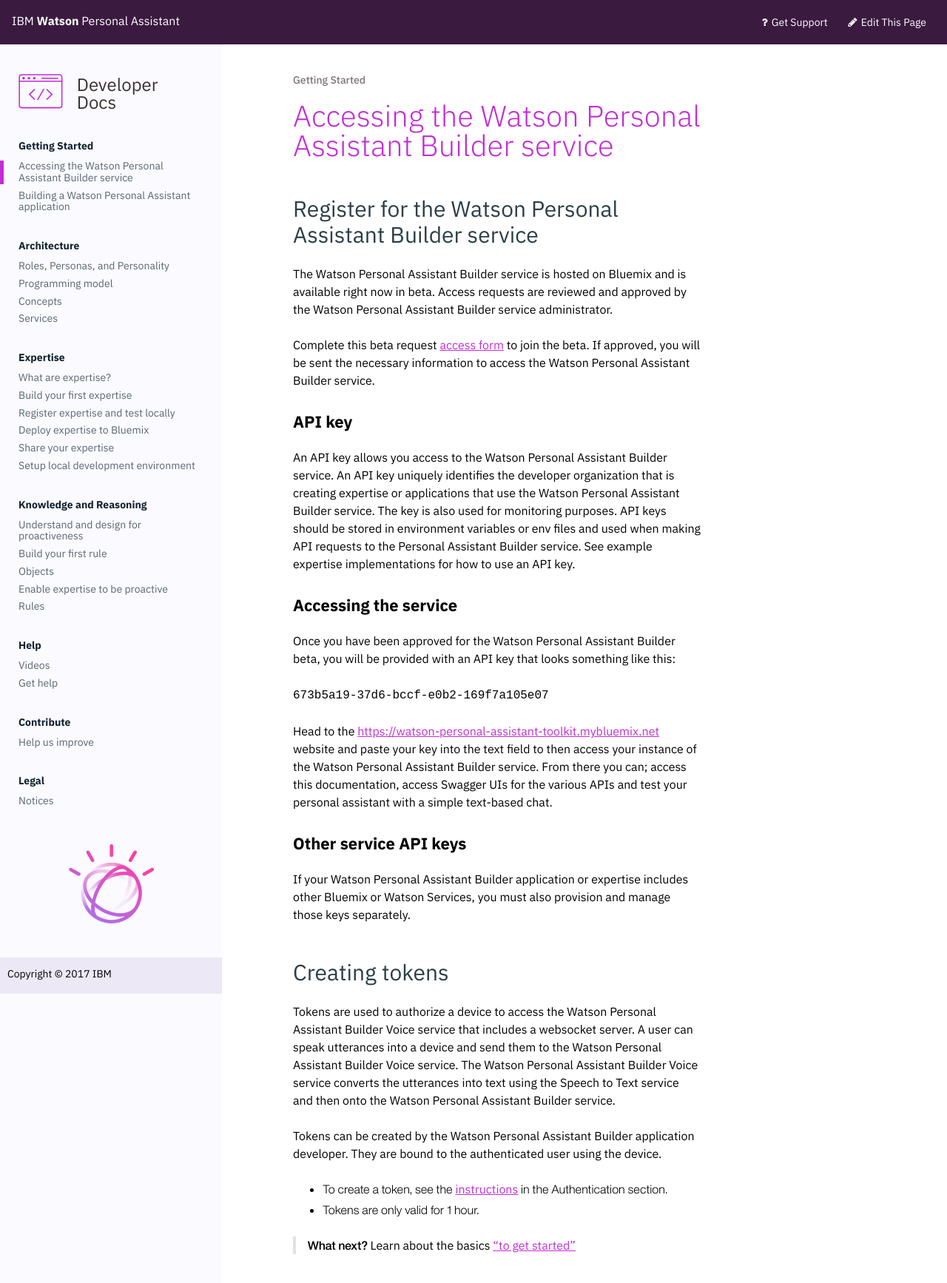
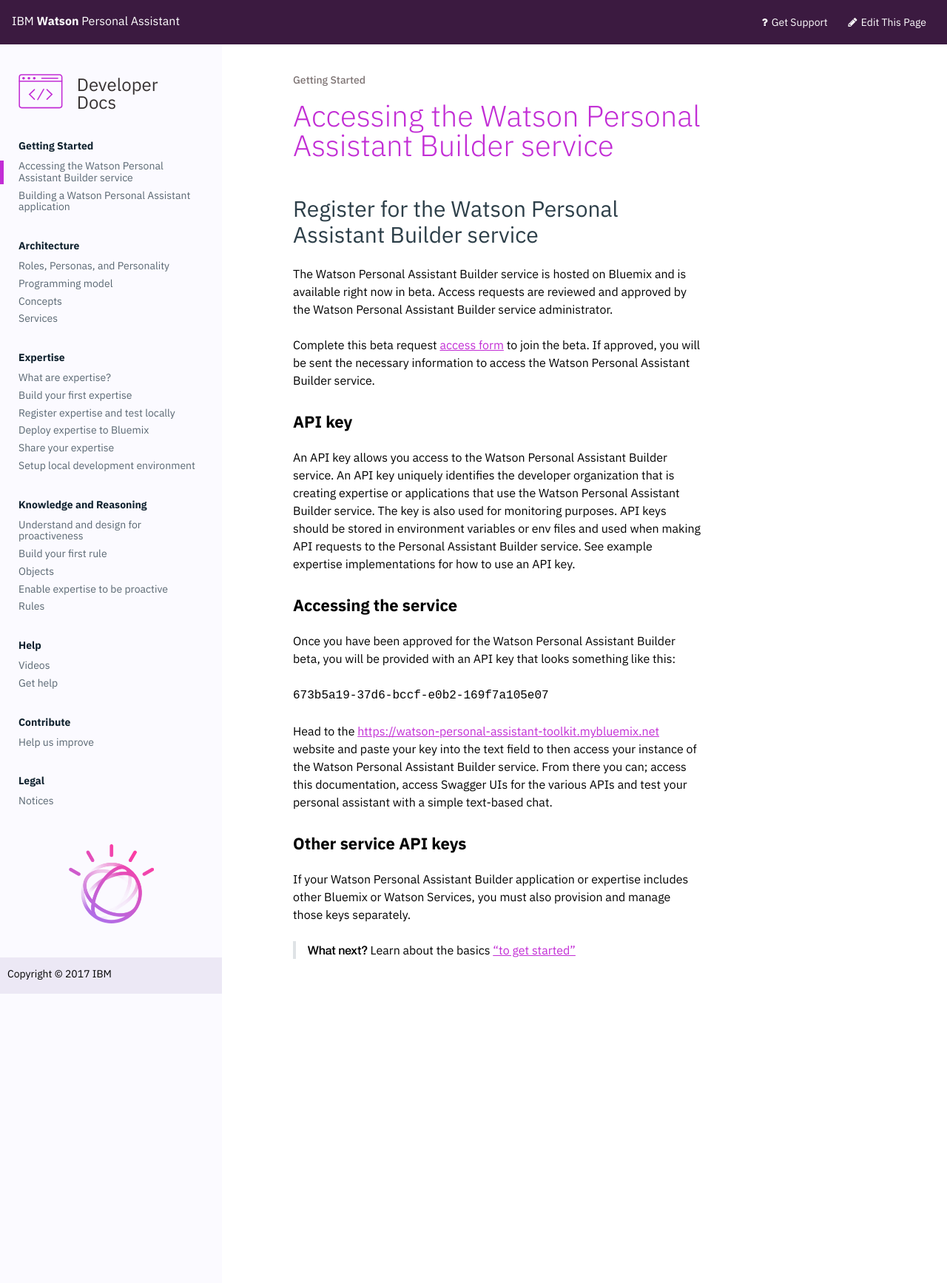
Before and after one commit to benjohnsonnlp/developer, a Jekyll site: the page built from _content/get-started/get-api-key.md, in a window 1280 px wide. Shown: the top 1734 px of the page at 74% size. Built offline with Jekyll 4.4.1, drawn with Linux system fonts in a browser that asks for light colours.

Commit message:
removes the bit about device tokens and the websocket server

```diff
--- a/_content/get-started/get-api-key.md
+++ b/_content/get-started/get-api-key.md
@@ -20,12 +20,4 @@
 ### Other service API keys
 If your Watson Personal Assistant Builder application or expertise includes other Bluemix or Watson Services, you must also provision and manage those keys separately.
 
-## Creating tokens
-Tokens are used to authorize a device to access the Watson Personal Assistant Builder Voice service that includes a websocket server.  A user can speak utterances into a device and send them to the Watson Personal Assistant Builder Voice service.  The Watson Personal Assistant Builder Voice service converts the utterances into text using the Speech to Text service and then onto the Watson Personal Assistant Builder service.
-
-Tokens can be created by the Watson Personal Assistant Builder application developer.  They are bound to the authenticated user using the device.
-
-- To create a token, see the [instructions]({{site.baseurl}}/broken_link) in the Authentication section.
-- Tokens are only valid for 1 hour.
-
 >**What next?**  Learn about the basics ["to get started"]({{site.baseurl}}/get-started/get-started/)
```
